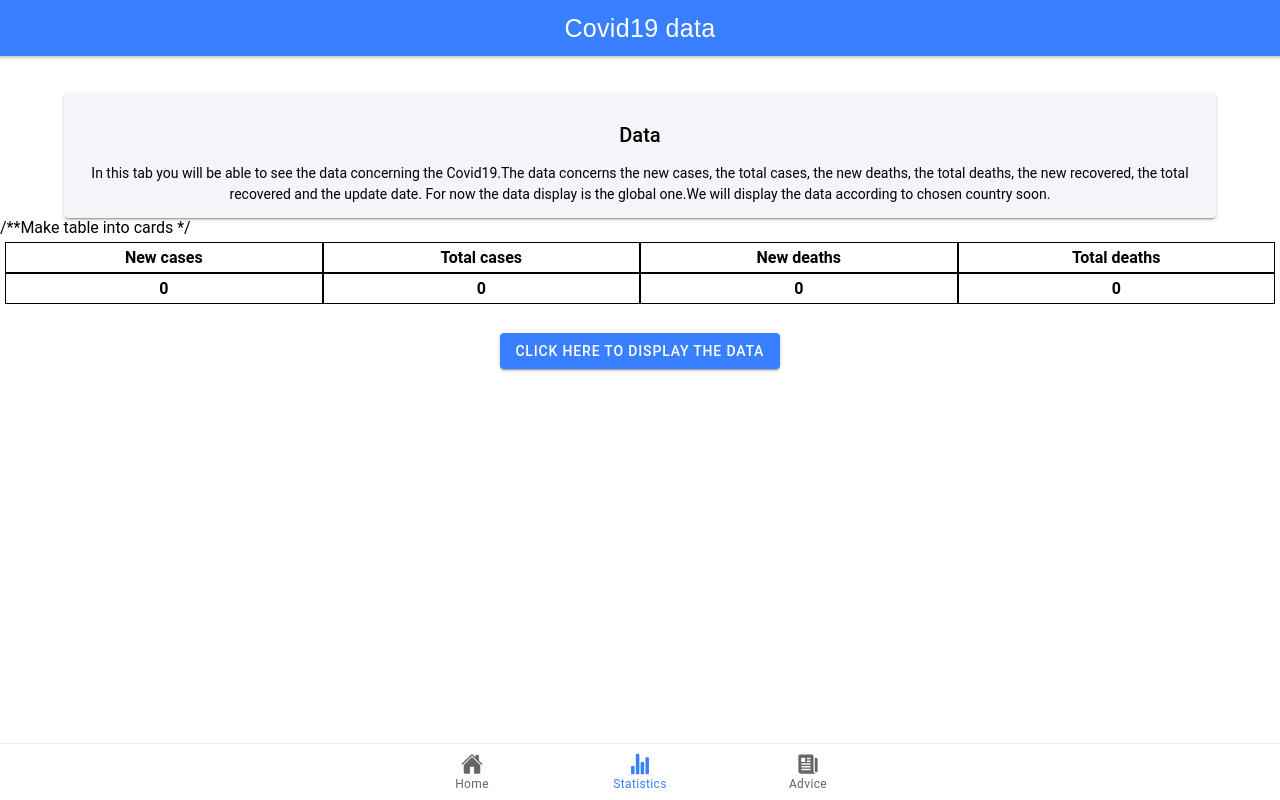
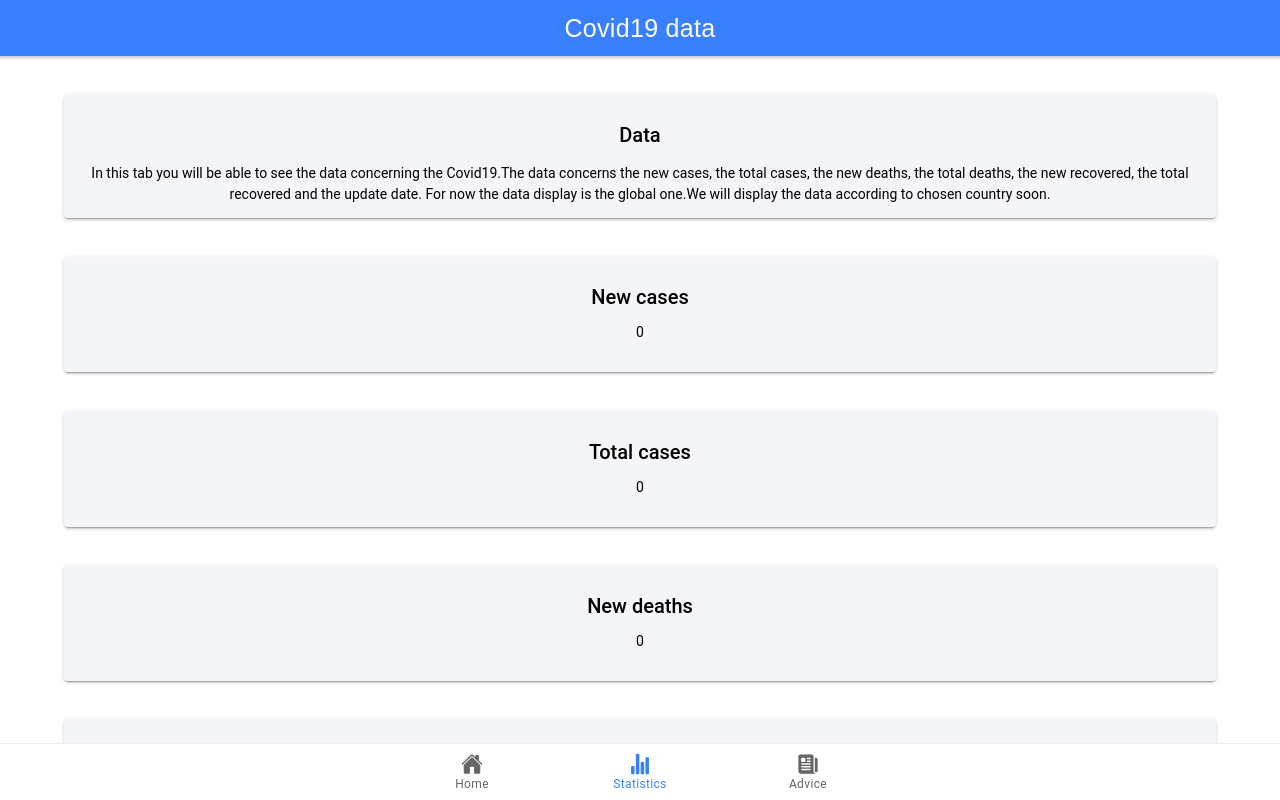
Before and after one commit to mdimran24/CovidStatTrackerApp-Bootcamp, a React (Create React App) app: page /tab2 in a window 1280 px wide. Built offline with nearby package versions, Linux system fonts and the light colour scheme.

Commit message:
cards for stats tab so far

```diff
--- a/src/pages/Tab2.tsx
+++ b/src/pages/Tab2.tsx
@@ -55,9 +55,47 @@ const ApiFetch = (url: RequestInfo)=>{
           For now the data display is the global one.We will display the data according to chosen
           country soon.
         </IonCardContent>
+
+
         </IonCard>
-        /**Make table into cards */
-        <IonGrid className="ion-text-center">
+        <IonCard color="light">
+          <IonCardHeader>
+            <IonCardTitle color="tertiary">New cases</IonCardTitle>
+            <IonCardContent>
+              {newCase}
+            </IonCardContent>
+          </IonCardHeader>
+        </IonCard>
+
+        <IonCard color="light">
+          <IonCardHeader>
+            <IonCardTitle color="tertiary">Total cases</IonCardTitle>
+            <IonCardContent>
+              {newCase}
+            </IonCardContent>
+          </IonCardHeader>
+        </IonCard>
+
+        <IonCard color="light">
+          <IonCardHeader>
+            <IonCardTitle color="tertiary">New deaths</IonCardTitle>
+            <IonCardContent>
+              {newCase}
+            </IonCardContent>
+          </IonCardHeader>
+        </IonCard>
+
+        <IonCard color="light">
+          <IonCardHeader>
+            <IonCardTitle color="tertiary">Total deaths</IonCardTitle>
+            <IonCardContent>
+              {newCase}
+            </IonCardContent>
+          </IonCardHeader>
+        </IonCard>
+
+
+        {/* <IonGrid className="ion-text-center">
           <IonRow className="GridHead ion-text-bold">
             <IonCol>New cases</IonCol>
             <IonCol>Total cases</IonCol>
@@ -70,7 +108,7 @@ const ApiFetch = (url: RequestInfo)=>{
             <IonCol>{newDeath}</IonCol>
             <IonCol>{totalDeath}</IonCol>
           </IonRow>
-        </IonGrid>
+        </IonGrid> */}
         <IonList className="ion-text-center ion-margin-top">
         <IonButton size="default" onClick={()=>ApiFetch("https://api.covid19api.com/summary")}>
           Click here to display the data
```
